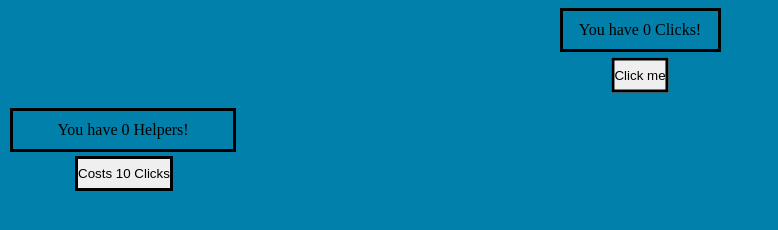
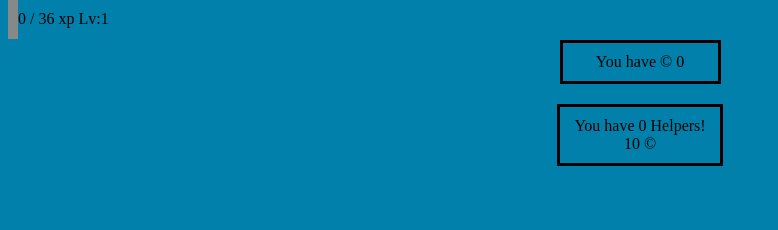
Before and after one commit to Brandon-The-Developer/Brandon-The-Developer.github.io, a plain HTML site: page index.html in a window 1280 px wide. Shown: the whole page, without its empty margins (0-778 px from the left). Drawn offline with Linux system fonts and the light colour scheme.

Commit message:
added a XP bar with levels

```diff
--- a/index.html
+++ b/index.html
@@ -9,17 +9,23 @@
 	</head>
 
 	<body>
-		<div id="box" class="center">
-			<p>You have </p>
+		<div id="bar" class="graph bar xpValue"></div>
+		<div id="box" class="center unselectable" onclick="clickUp(1);">
+			<p>You have ©</p>
 			<p id="clickNum">0</p>
-			<p id="needS"> Clicks!</p>
 		</div>
-		<div id="box2" class="left-center">
+		<div id="box2" class="help-Center unselectable"onclick="buyHelp();">
 			<p>You have </p>
 			<p id="helpNum">0</p>
 			<p id="needS"> Helpers!</p>
+			<n id="helpCost">10 </n>
+			<p>©</p>
 		</div>
-		<button class="midBtn" onclick="clickUp(1);">Click me</button>
-		<button class="btnLeft" id="helpCost" onclick="buyHelp();">Costs 10 Clicks</button>
+		<div class="center-trans">
+			<p id="currentXP">0</p>
+			<p>/</p>
+			<p id="levelUpXP">36</p>
+			<p id="level">xp Lv:1</p>
+		</div>
 	</body>
 </html>
--- a/interface.css
+++ b/interface.css
@@ -3,7 +3,9 @@ body {
 }
 
 .center {
-    margin: auto;
+    margin-left: auto;
+	margin-right: auto;
+	margin-top: 40px;
     width: 125px;
     border: 3px solid black;
     padding: 10px;
@@ -14,31 +16,69 @@ p{
 	display:inline;
 }
 
-.midBtn {
-    padding: 7px 0;
-    border: 3px solid black;
-    text-align: center;
-	position: fixed;
-    top: 75px;
-    left: 50%;
-    transform: translate(-50%, -50%);
+
+*.unselectable {
+   -moz-user-select: -moz-none;
+   -khtml-user-select: none;
+   -webkit-user-select: none;
+   -ms-user-select: none;
+   user-select: none;
 }
 
-.left-center{
-    width: 200px;
+.help-Center{
+	margin-left: auto;
+	margin-right: auto;
+	margin-top: 20px;
+    width: 140px;
     border: 3px solid black;
     padding: 10px;
 	text-align: center;
-	position: fixed;
-    top: 108px;
-    left: 10px;
 }
 
-.btnLeft {
-    padding: 7px 0;
-    border: 3px solid black;
-    text-align: center;
-	position: fixed;
-    top: 156px;
-    left: 75px;
+/*--------------------- Graph made by Alex at https://forums.obsidianportal.com/discussion/3897/responsive-xp-bar --------------------------*/
+.graph {
+width: 0
+height: 30px;
+border: 5px solid #888;
+background-color: #CCC;
+-webkit-gradient(linear, left top, right top, from(#A8A8A8), to(#CCC));
+background-image: -webkit-linear-gradient(left, #A8A8A8, #CCC);
+background-image: -moz-linear-gradient(center top, #A8A8A8, #CCC);
+background-image: linear-gradient(to right, #A8A8A8, #CCC);
+position: fixed;
+    top: 0;
+    right: auto;
+	left: auto;
 }
+
+.bar {
+height: 29px;
+background-color: red;
+-webkit-gradient(linear, left top, right top, from(darkred), to(red));
+background-image: -webkit-linear-gradient(left, darkred, red);
+background-image: -moz-linear-gradient(left, darkred, red);
+
+background-image: linear-gradient(to right, darkred, red);
+}
+
+.xpValue {
+position: absolute;
+text-align: center;
+width: 75%;
+margin: 0px;
+line-height: 30px;
+}
+
+/*----------------------------------------------------------- end graph ----------------------------------------------------------------*/
+
+.center-trans{
+	padding:10px;
+    width:710px;
+    position:fixed;
+	top: 0;
+    right: auto;
+	left: auto;
+    background: rgb(204, 204, 204); /* Fallback for older browsers without RGBA-support */
+    background: rgba(204, 204, 204, 0);
+
+}
--- a/main.js
+++ b/main.js
@@ -1,25 +1,66 @@
 var clicks = 0;
 var helpers = 0;
+var currXp = 0;
+var lv = 1;
+var nextXp = (lv +5)*(lv+5);
+
 
 function clickUp(num)
 {
 	clicks = clicks + num;
+	currXp += num;
+	if(currXp >= nextXp)
+	{
+		currXp -= nextXp;
+		lv++;
+		nextXp = (lv +5)*(lv+5);
+	}
+	var per = currXp / nextXp;
+	per = Math.floor(per*100);
 	document.getElementById("clickNum").innerHTML = clicks;
+	var elements = document.querySelectorAll('.graph');
+    for(var i=0; i<elements.length; i++){
+    elements[i].style.width = per + "%";
+	}
+	document.getElementById("currentXP").innerHTML = currXp;
+	document.getElementById("levelUpXP").innerHTML = nextXp;
+	document.getElementById("level").innerHTML = "xp Lv:" + lv;
 	checkS();
 	format();
+
 
 }
 
 function checkS()
 {
-	if(clicks === 1)
+	if(helpers === 1)
 	{
-		document.getElementById("needS").innerHTML = "Click!";
+		document.getElementById("needS").innerHTML = "Helper!";
 	}
 	else
 	{
-		document.getElementById("needS").innerHTML = "Clicks!";
+		document.getElementById("needS").innerHTML = "Helpers!";
 	}
+}
+
+function xpUpdate()
+{
+	if(currXp >= nextXp)
+	{
+		currXp -= nextXp;
+		lv++;
+		nextXp = (lv +5)*(lv+5);
+	}
+	var per = currXp / nextXp;
+	per = Math.floor(per*100);
+	var elements = document.querySelectorAll('.graph');
+    for(var i=0; i<elements.length; i++){
+    elements[i].style.width = per + "%";
+}
+
+
+
+
 }
 
 function format()
@@ -40,12 +81,10 @@ function buyHelp()
 		document.getElementById("clickNum").innerHTML = clicks;
 	}
 	var nextCost = Math.floor(10 * Math.pow(1.1,helpers));
-    document.getElementById("helpCost").innerHTML = "Costs " + nextCost + " Clicks";
+    document.getElementById("helpCost").innerHTML = nextCost;
 
 }
 
 window.setInterval(function(){
-
 	clickUp(helpers);
-
 }, 1000);
```
